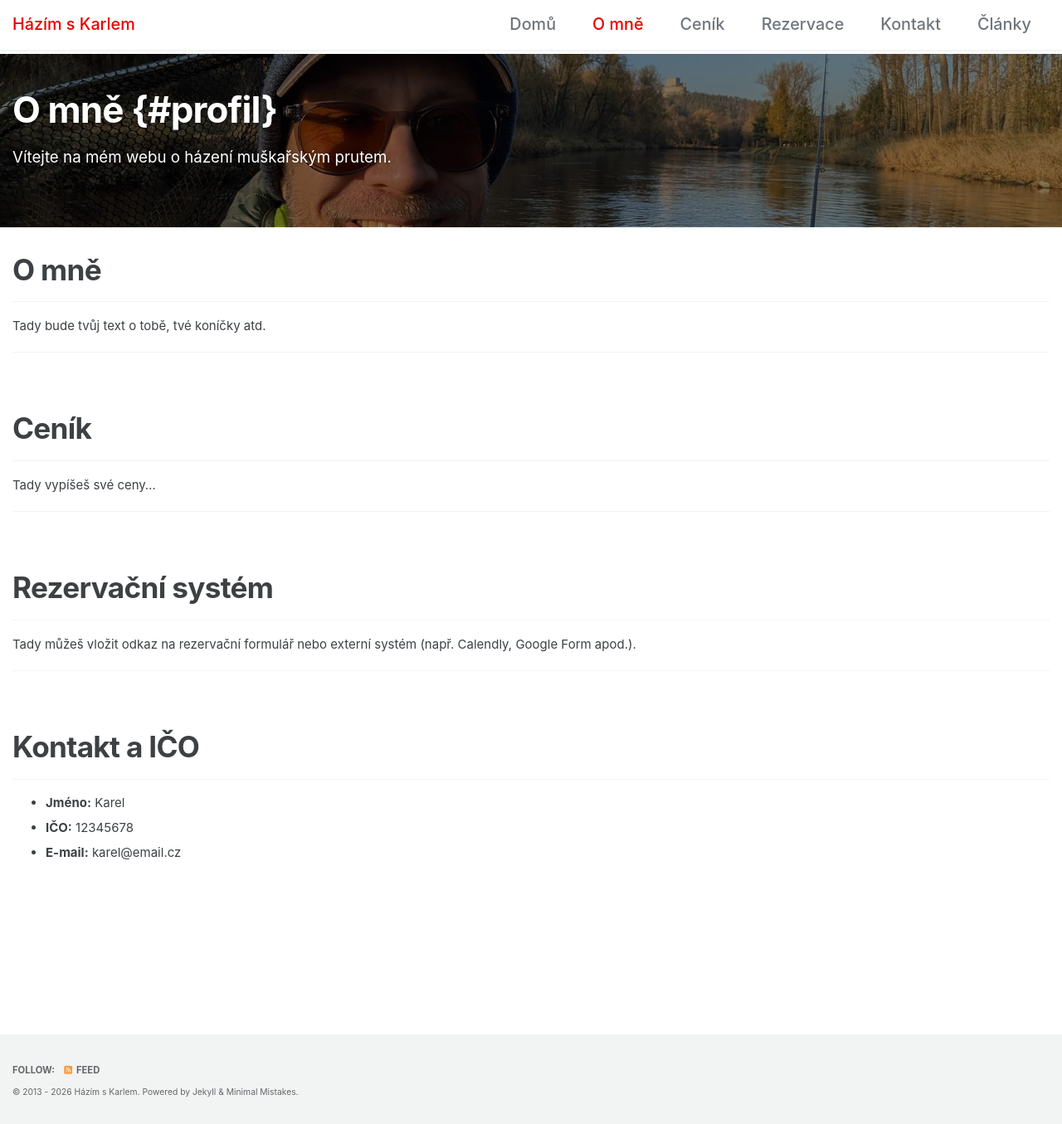
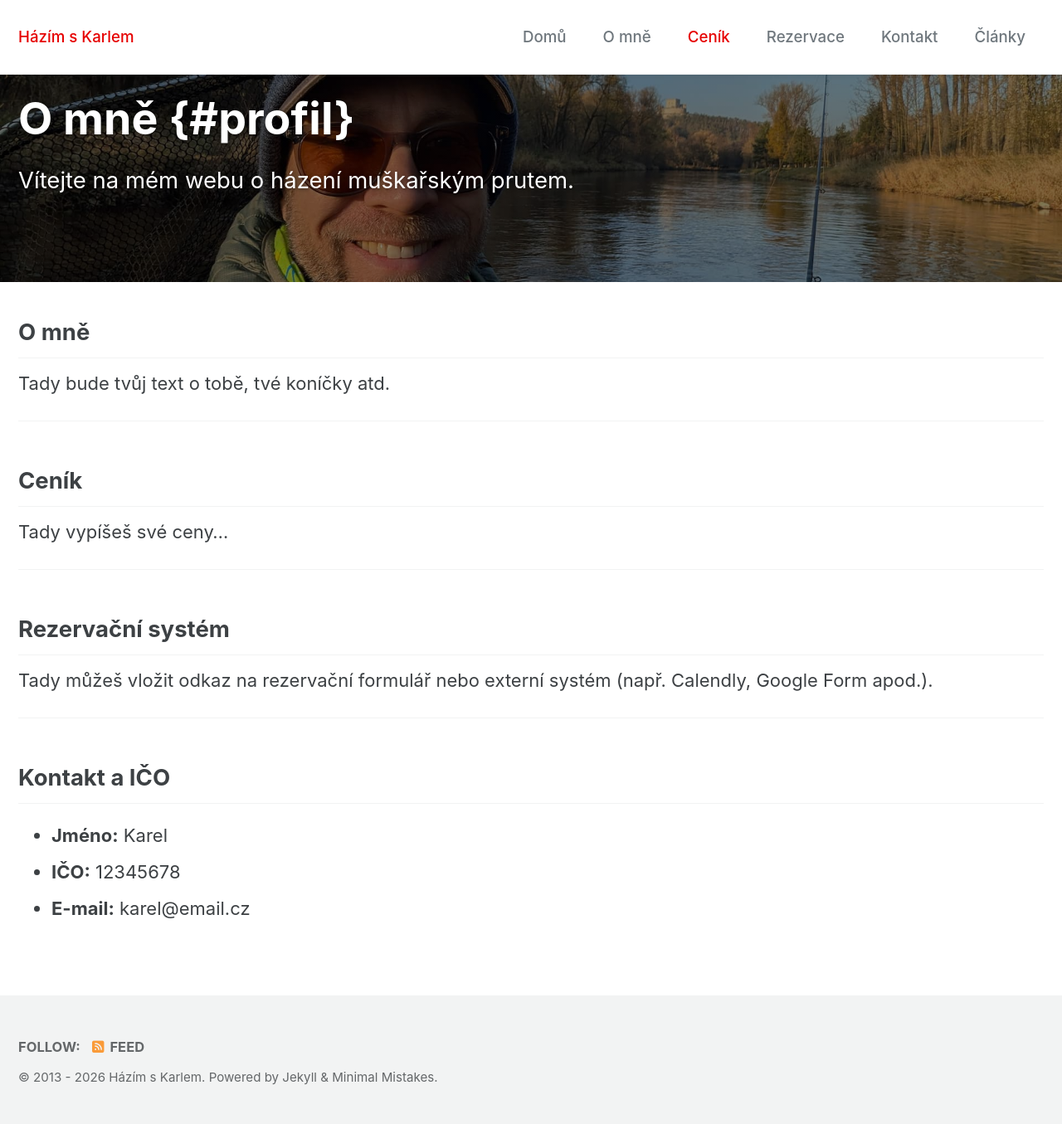
Before and after one commit to hazimskarlem/hazimskarlem.github.io, a Jekyll site: the page built from index.md, in a window 1280 px wide and 1355 px high. Shown: the whole window at 83% size. Built offline with Jekyll 4.4.1, drawn with Linux system fonts in a browser that asks for light colours; cached includes are drawn as plain includes; our own code applies the rules of GitHub Pages for plain Markdown files.

Commit message:
Update main.scss

```diff
--- a/assets/css/main.scss
+++ b/assets/css/main.scss
@@ -77,27 +77,39 @@
   box-shadow: none !important;
 }
 
-
 /* ==========================================================
-   5. ÚPRAVA VELIKOSTI PÍSMA
+   5. ÚPRAVA VELIKOSTI PÍSMA A HORNÍ LIŠTY
    ========================================================== */
 
-body {
-  font-size: 15px !important;
-}
-
+/* Zmenšení pouze horního menu a názvu webu */
 .masthead__menu-item,
 .greedy-nav .visible-links a,
 .site-title {
-  font-size: 0.9rem !important;
+  font-size: 0.85rem !important;
   font-weight: 500;
 }
 
-.page__title,
-h1, h2, h3 {
-  letter-spacing: -0.02em;
+/* Zmenšení výšky horní lišty (masthead), aby odpovídala menšímu menu */
+.masthead {
+  min-height: 45px !important;
 }
 
-h1 { font-size: 2rem !important; }
-h2 { font-size: 1.6rem !important; }
-h3 { font-size: 1.3rem !important; }
+.greedy-nav {
+  min-height: 45px !important;
+  padding: 5px 0 !important;
+}
+
+.greedy-nav .site-title {
+  padding-top: 0 !important;
+  padding-bottom: 0 !important;
+  line-height: 35px !important;
+}
+
+.greedy-nav .visible-links li {
+  line-height: 35px !important;
+}
+
+/* Úprava horního odsazení celé stránky (body), aby menší lišta nepřekrývala obsah */
+body {
+  padding-top: 50px !important;
+}
```
